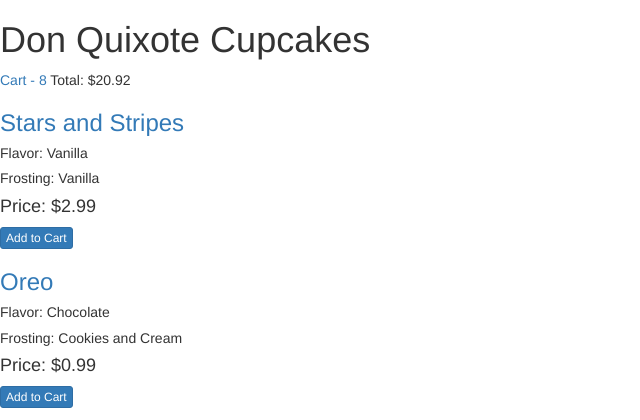
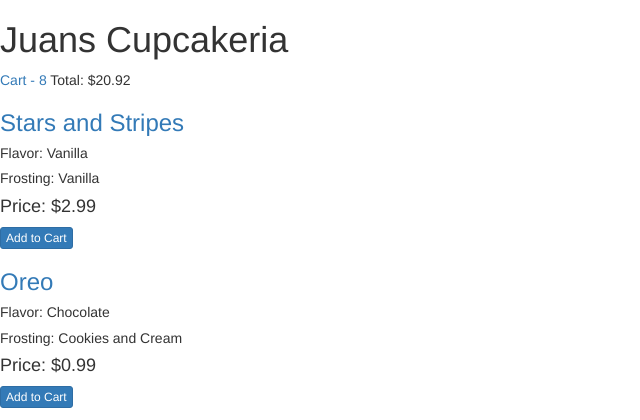
Before and after one commit to juan-ruiz-dev/Py-Week-2, a Flask app: page / in a window 1280 px wide. Shown: the top 420 px of the page, without its empty margins (0-640 px from the left). Run offline with Flask 2, Linux system fonts and the light colour scheme.

Commit message:
fixed stuff

```diff
--- a/templates/index.html
+++ b/templates/index.html
@@ -4,13 +4,14 @@
     <meta charset="UTF-8">
     <meta http-equiv="X-UA-Compatible" content="IE=edge">
     <meta name="viewport" content="width=device-width, initial-scale=1.0">
+    <link rel="stylesheet" href="style.css">
     <link rel="stylesheet" href="https://cdn.jsdelivr.net/npm/bootstrap@3.4.1/dist/css/bootstrap.min.css" integrity="sha384-HSMxcRTRxnN+Bdg0JdbxYKrThecOKuH5zCYotlSAcp1+c8xmyTe9GYg1l9a69psu" crossorigin="anonymous">
     <link rel="stylesheet" href="../static/css/main.css">
-    <title>Don Quixote Cupcakes</title>
+    <title>Juans Cupcakeria</title>
 </head>
 <body>
     <header>
-        <h1>Don Quixote Cupcakes</h1>
+        <h1>Juans Cupcakeria</h1>
         <div class="cart-container">
         <a href="{{ url_for('order') }}">
             <h7>Cart - {{ items_num }}</h7>
```
